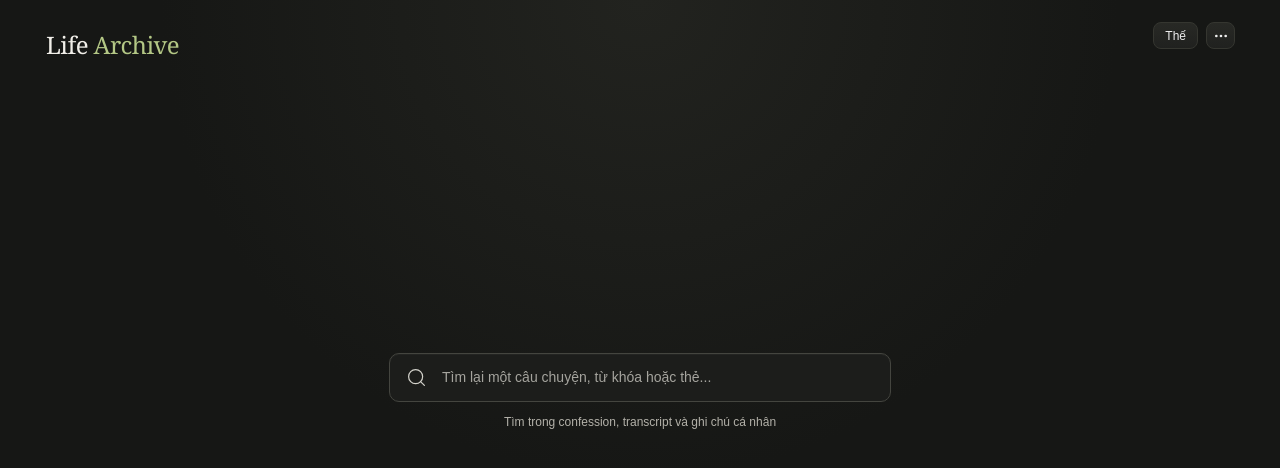
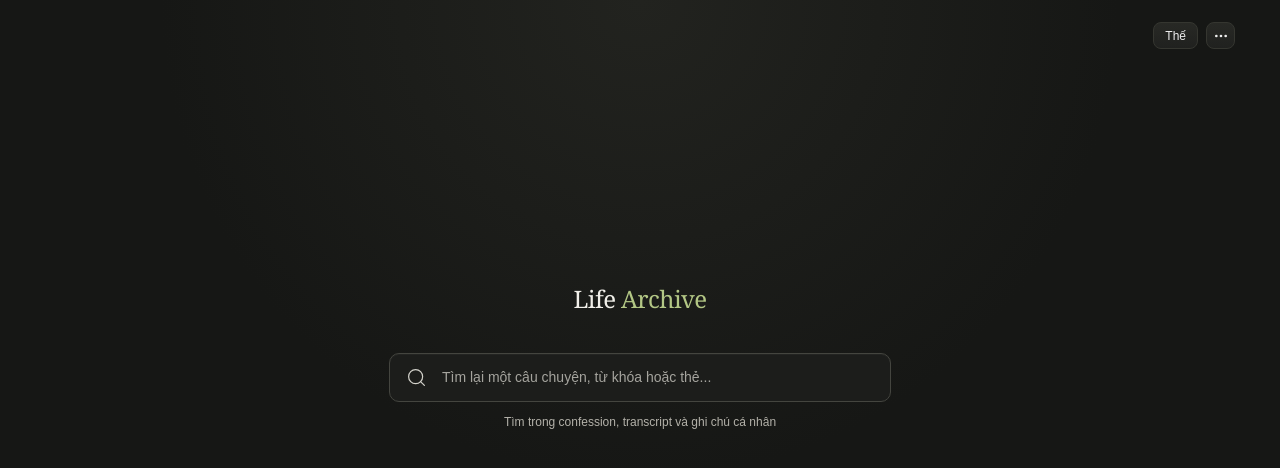
Before and after one commit to diedo-main/diepdo1, a Next.js app: page / in a window 1280 px wide. Shown: the top 468 px of the page. Built offline with nearby package versions, Linux system fonts and the light colour scheme.

Commit message:
feat: adjust archive-shell styles for home-view layout
Refined topbar and wordmark positioning for home-view.

V0-Chat-Id: skdhEkpruz7

```diff
--- a/app/globals.css
+++ b/app/globals.css
@@ -11,6 +11,8 @@ button { color: inherit; cursor: pointer; }
 .archive-shell { min-height: 100vh; padding: 22px 24px; background: radial-gradient(circle at 50% 0%, #22231f 0%, #161715 46%); }
 .topbar { height: 42px; display: flex; align-items: flex-start; justify-content: space-between; }
 .wordmark { border: 0; background: none; padding: 6px 22px; font: 24px Georgia, serif; letter-spacing: -.6px; }
+.archive-shell:has(.home-view) .topbar { justify-content: flex-end; }
+.archive-shell:has(.home-view) .wordmark { position: absolute; top: calc(50% - 124px); left: 50%; transform: translateX(-50%); }
 .wordmark span { color: var(--olive); }
 .top-actions { display: flex; gap: 8px; padding: 0 21px; }
 .theme-button, .icon-button { border: 1px solid #353630; border-radius: 8px; background: linear-gradient(#282925, #20211f); color: #eee; height: 27px; padding: 0 11px; font-size: 12px; }
```
